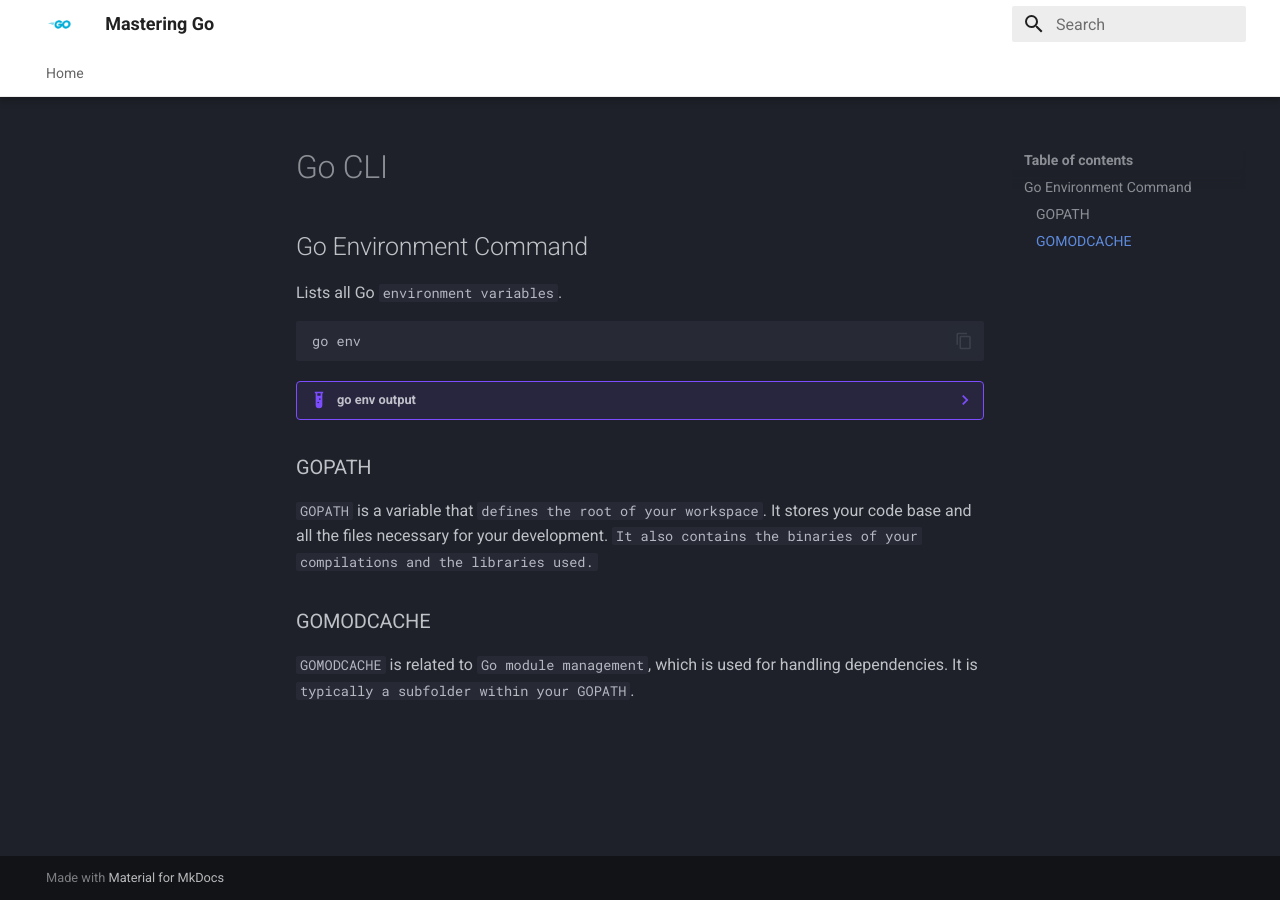
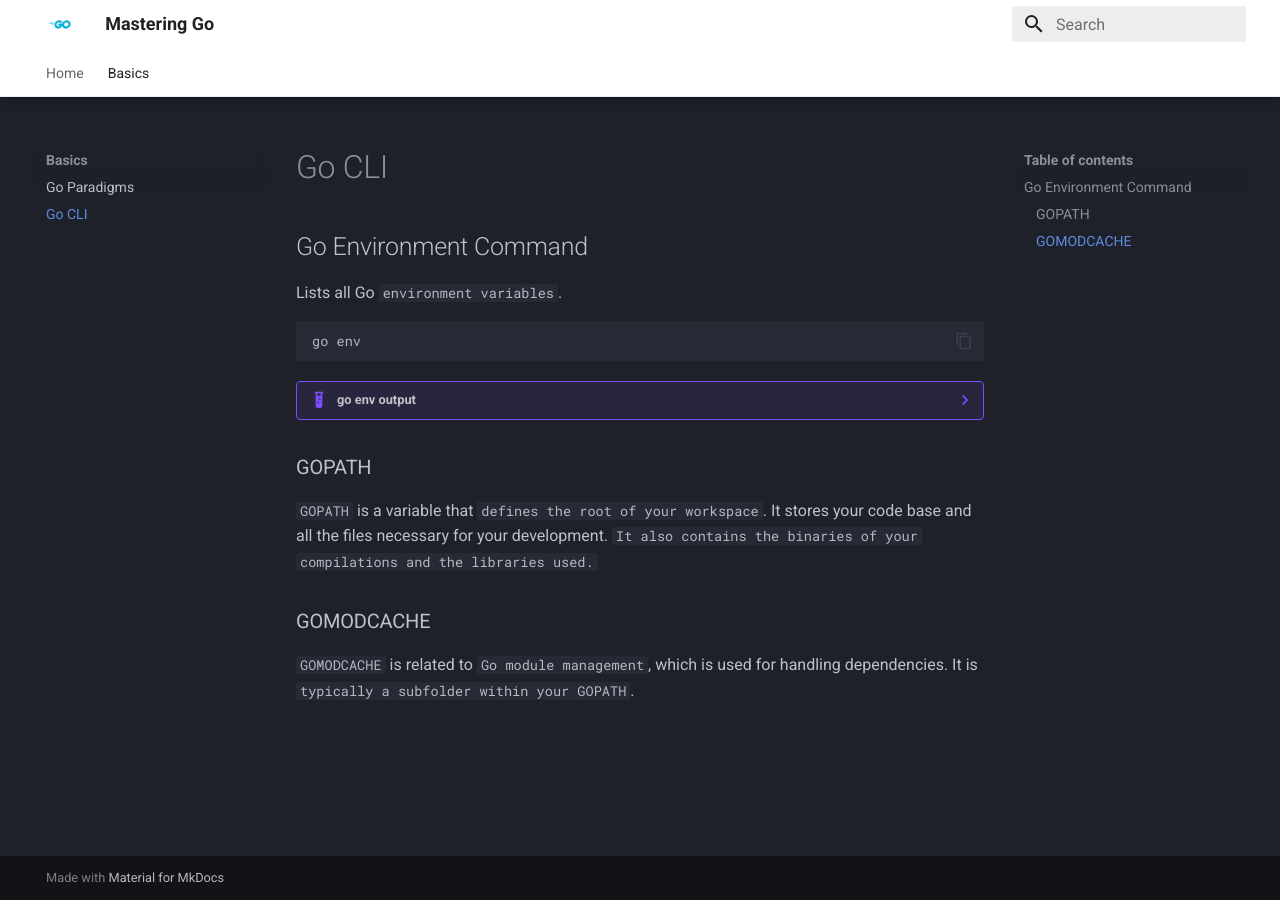
Before and after one commit to RomeroGabriel/mastering-go, an MkDocs documentation site: the page built from doc/basics/go_cli.md, in a window 1280 px wide. Built offline with MkDocs 1.6.1 and Material for MkDocs 9.7.7, drawn with Linux system fonts in a browser that asks for light colours.

Commit message:
adding pages

```diff
--- a/mkdocs.yml
+++ b/mkdocs.yml
@@ -3,7 +3,9 @@ docs_dir: "doc"
 
 nav:
   - Home: index.md
-
+  - Basics:
+      - Go Paradigms: basics/go_paradigm.md
+      - Go CLI: basics/go_cli.md
 
 theme:
   name: material
```
Also changed, not shown: README.md (+1 -1 lines).
